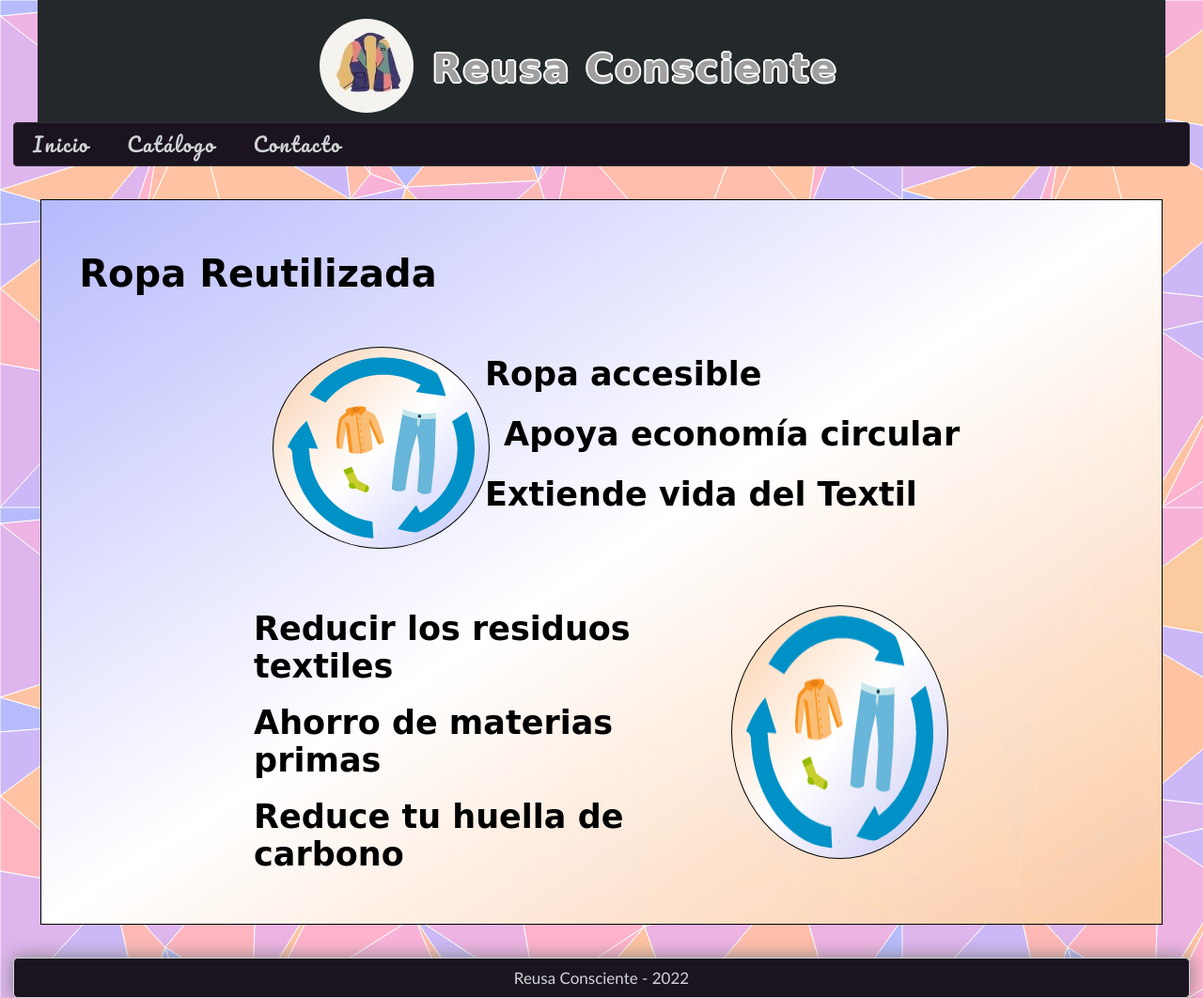
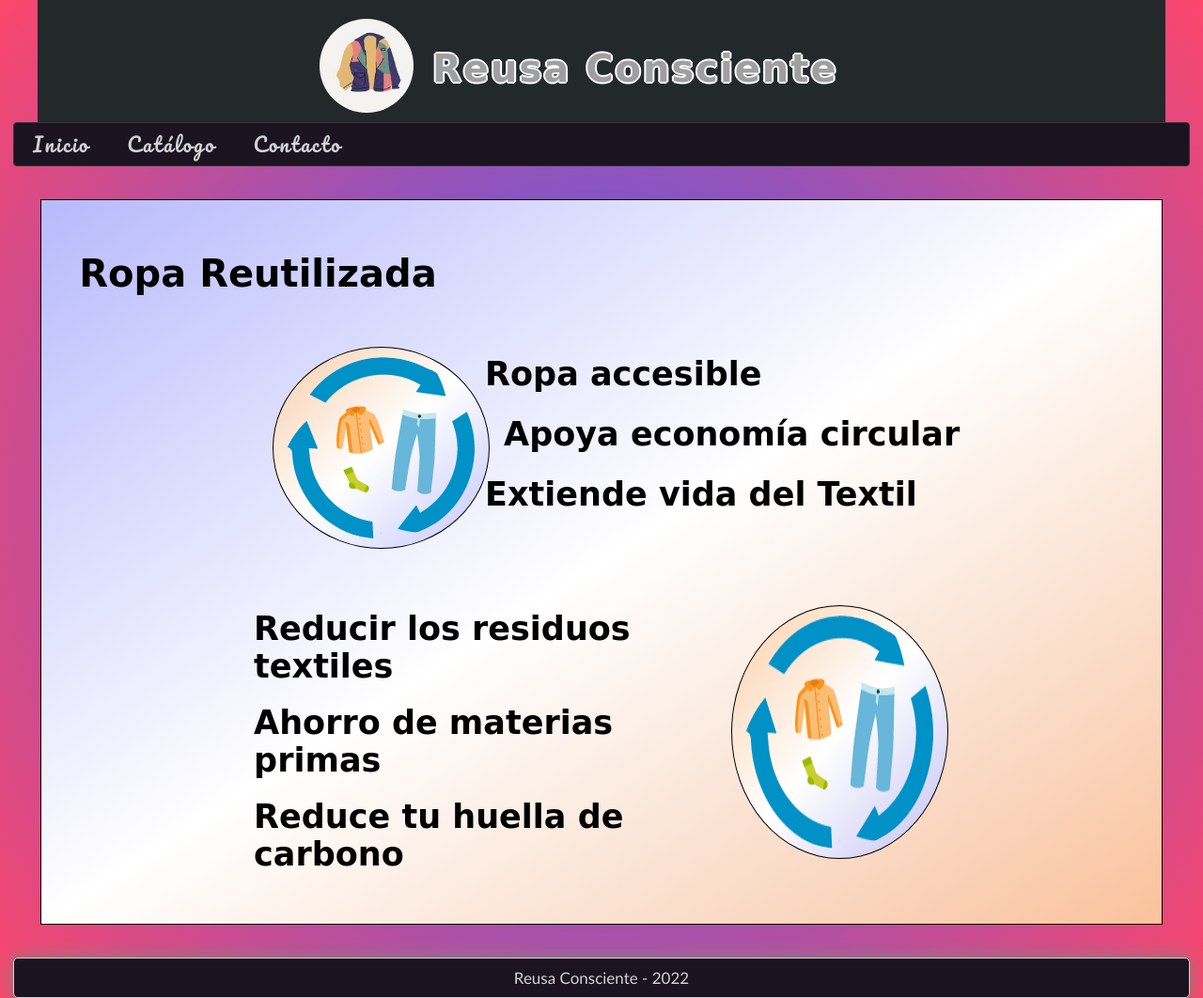
Before and after one commit to DAguirreAlvarez/reusaProject, a Django app: page / in a window 1280 px wide. Shown: the whole page at 94% size. Run offline with Django 3.2, Linux system fonts and the light colour scheme; some web fonts are replaced.

Commit message:
se agrega foto de fondo al folder y se establece fondo coloreado con css

```diff
--- a/reusaMain/reusaApp/static/css/style.css
+++ b/reusaMain/reusaApp/static/css/style.css
@@ -8,8 +8,11 @@
 }
 
 body{
-    background-image: url("../img/lowpolygridBackground.svg");
+    /* background-image: url("../img/lowpolygridBackground.svg"); */
+    /* background-image: url("../img/cool-background.png"); */
     /* background-color: #d9d9d9; */
+    background: rgb(63,94,251);
+    background: radial-gradient(circle, rgba(63,94,251,1) 0%, rgba(252,70,107,1) 100%);
 
 }
 
```
Also changed, not shown: reusaMain/reusaApp/static/img/cool-background.png (added).
